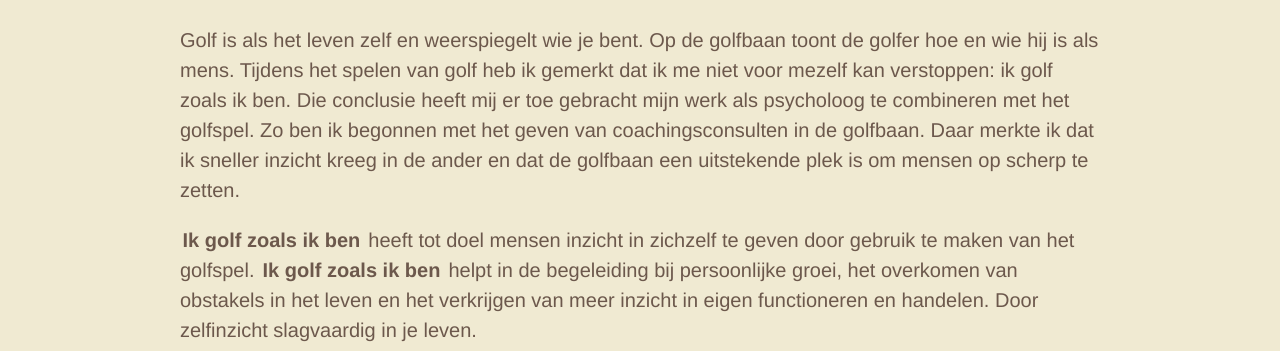
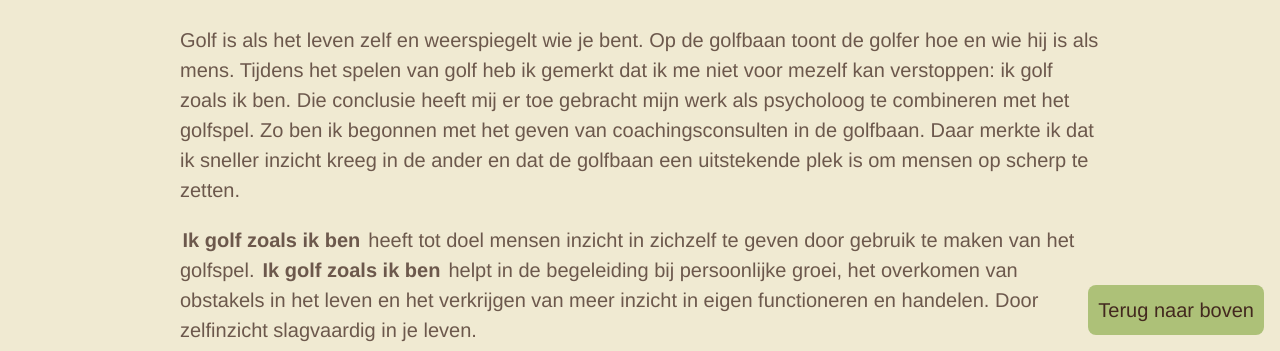
Before and after one commit to joostf/ikgolfzoalsikben, a plain HTML site: page index.html in a window 1280 px wide. Shown: the part 449-800 px from the top of the page. Drawn offline with Linux system fonts and the light colour scheme.

Commit message:
Terug naar boven knopje

```diff
--- a/index.html
+++ b/index.html
@@ -298,6 +298,8 @@
             <h2>Contact</h2>
             <p>Aanmelden of informatie opvragen kan via: <a href="mailto:eelco@ikgolfzoalsikben.nl">eelco@ikgolfzoalsikben.nl</a></p>
         </footer>
+
+        <a href="#introductie">Terug naar boven</a>
     </main>
 
 </body>
--- a/static/css/styles.css
+++ b/static/css/styles.css
@@ -110,7 +110,21 @@ nav a:hover {
 nav a span {
     line-height:1
 }
-
+main > a {
+    position: fixed;
+    right:1rem;
+    bottom:1rem;
+    background-color:var(--c-highlight);
+    display:block;
+    padding:calc(var(--space) / 2);
+    border-radius:.5rem;
+    text-decoration: none;
+    transition:.25s;
+}
+main > a:hover {
+    background-color: var(--c-tertiary);
+    color:var(--c-primary);
+}
 @media (min-width:50rem) {
     h1 {
         font-size: 5rem;
```
